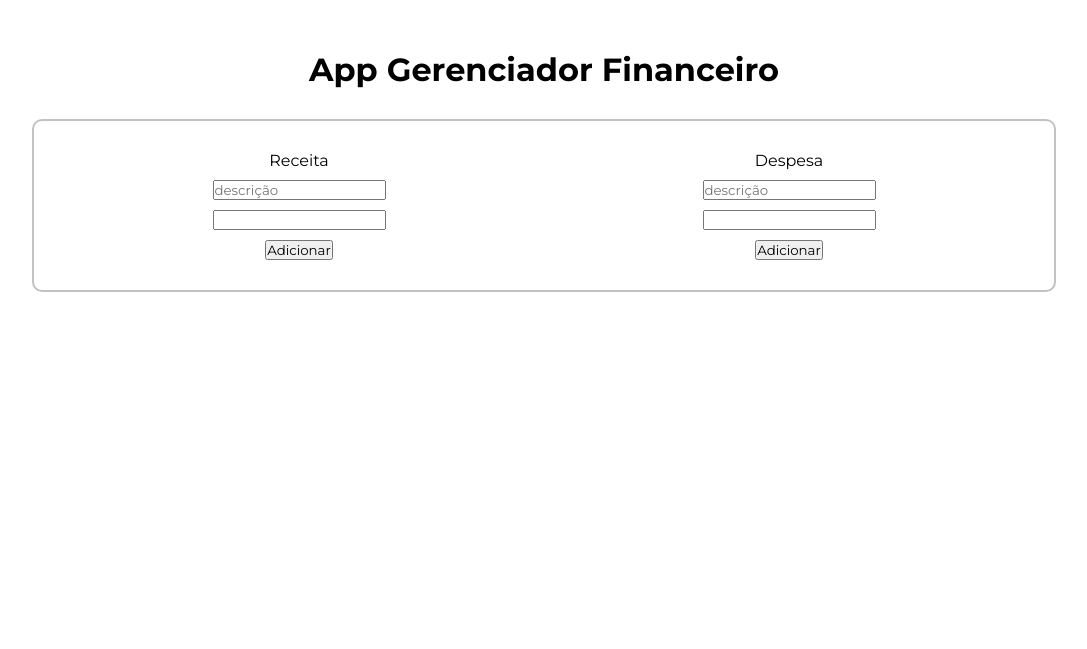
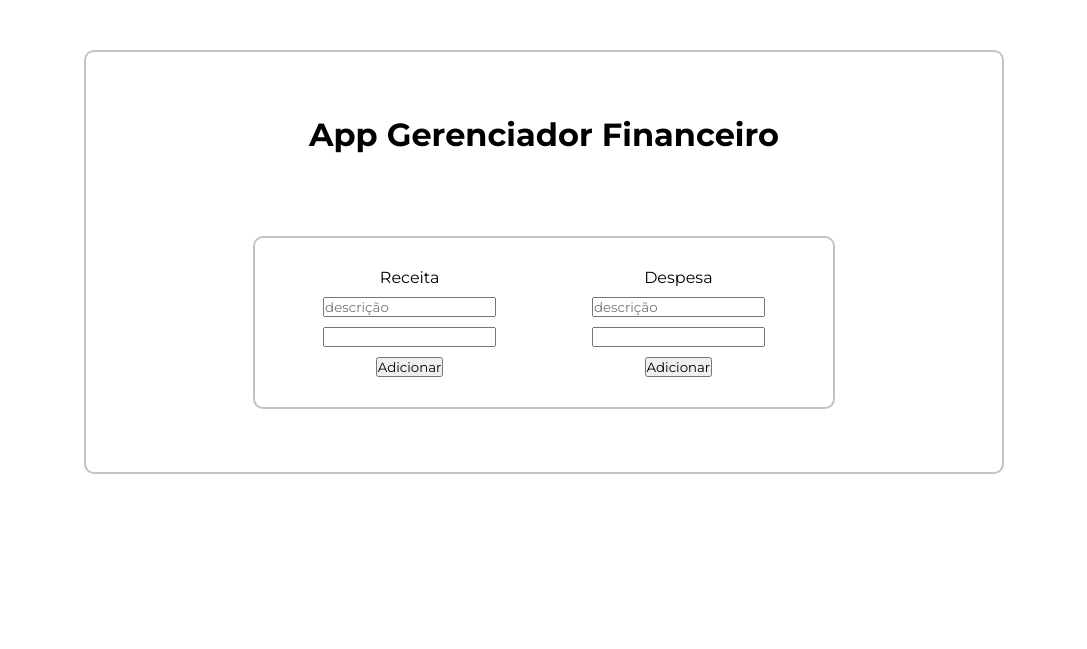
Before and after one commit to ProfGaio/DS, a Flask app: template 22_aula/templates/index.html in a window 1280 px wide. Shown: the top 649 px of the page, without its empty margins (96-1183 px from the left). Run offline with Flask 3, Linux system fonts and the light colour scheme; the template is opened without the code that fills it, so the values that code supplies are empty.

Commit message:
Atualizando o CSS

```diff
--- a/22_aula/static/css/estilos.css
+++ b/22_aula/static/css/estilos.css
@@ -6,10 +6,15 @@
 
 #container-principal{
   margin: 50px auto;
-  width: 80%;
-  height: 600px;
+  padding: 10px;
+  width: 70%;
+  height: 400px;
   display: flex;
+  justify-content: space-evenly;
   flex-direction: column;
+  border: 2px solid #c2c2c2;
+  border-radius: 10px;
+  align-items: center;
 }
 
 h1{
@@ -18,10 +23,12 @@ h1{
 }
 #form-container{
     display: flex;
+    width: 60%;
     justify-content: space-around;
     padding: 30px 20px;
     border: 2px solid #c2c2c2;
     border-radius: 10px;
+
 }
 .form{
     display: flex;
```
